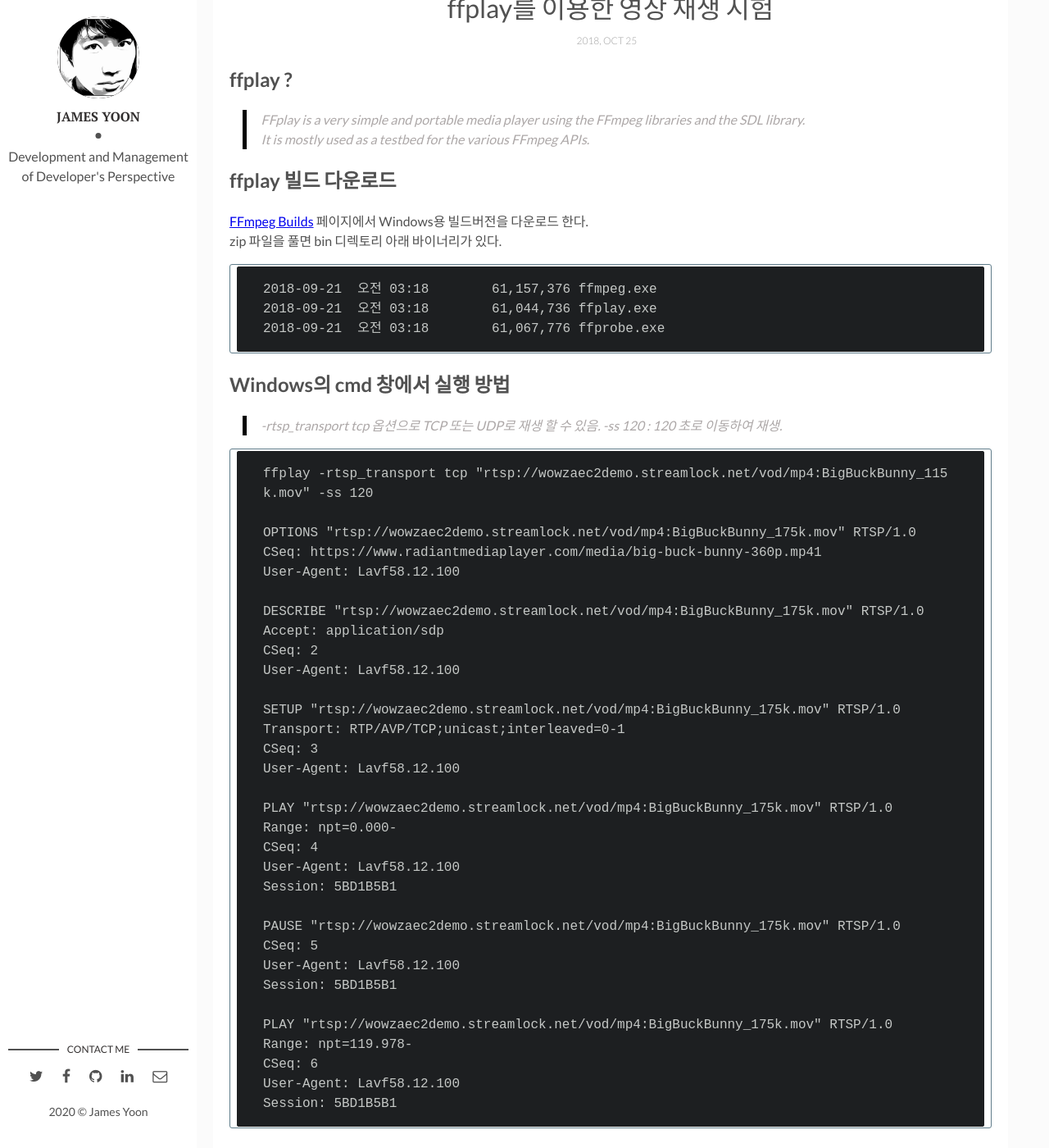
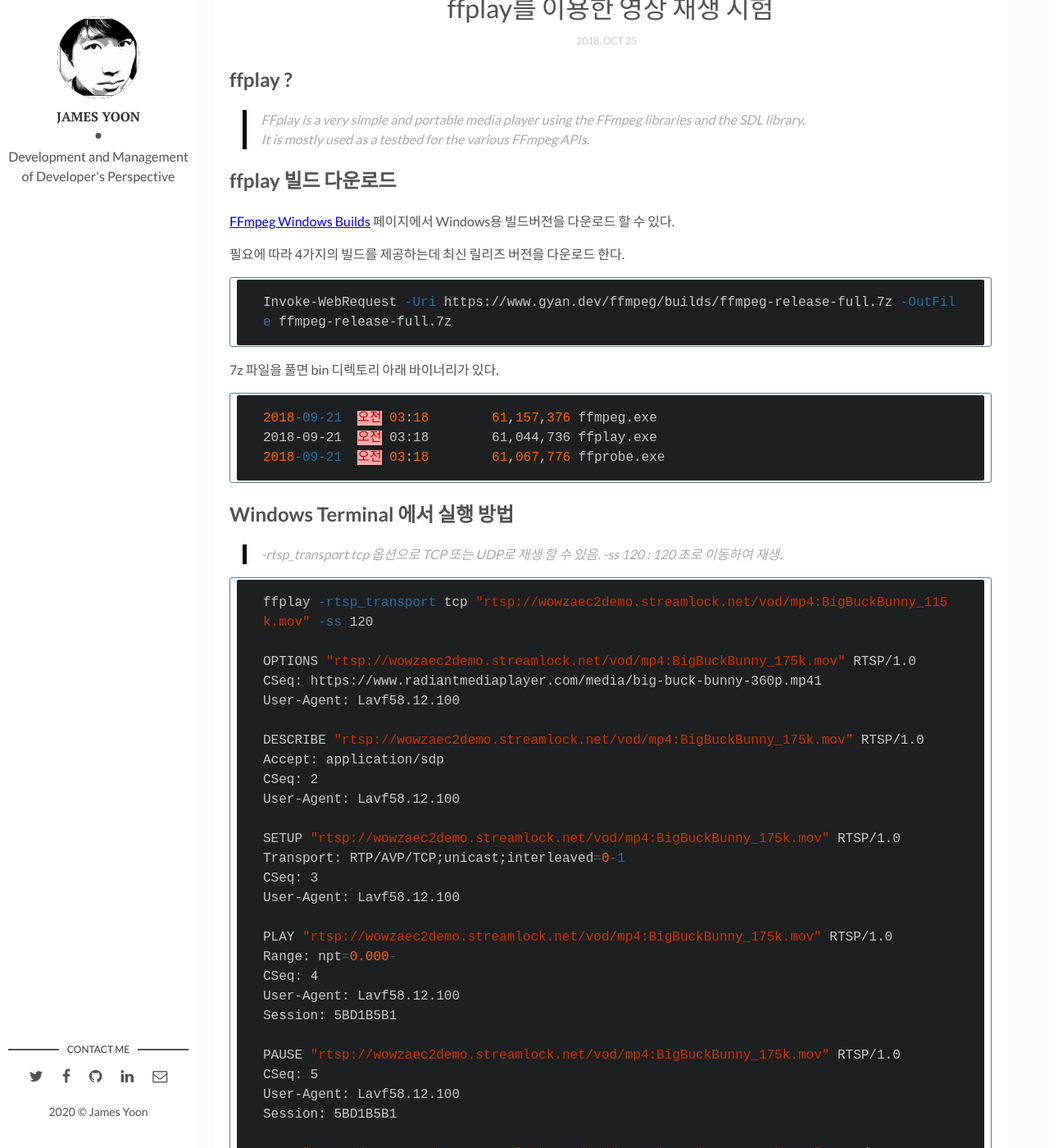
Before and after one commit to butteryoon/butteryoon.github.io, a Jekyll site: the page built from _posts/2018-10-25-ffplay.md, in a window 1280 px wide and 1400 px high, scrolled down 561 px. Shown: the whole window at 82% size. Built offline with Jekyll 4.4.1, drawn with Linux system fonts in a browser that asks for light colours; comment, search, counter and statistics services are not loaded; some of the changed text lies outside the part shown.

Commit message:
ffmpeg download 사이트 정보 변경

````diff
--- a/_posts/2018-10-25-ffplay.md
+++ b/_posts/2018-10-25-ffplay.md
@@ -15,21 +16,28 @@ categories: dev
 
 ## ffplay 빌드 다운로드
 
-[FFmpeg Builds](https://ffmpeg.zeranoe.com/builds/) 페이지에서 Windows용 빌드버전을 다운로드 한다.
-zip 파일을 풀면 bin 디렉토리 아래 바이너리가 있다.
+[FFmpeg Windows Builds](https://www.gyan.dev/ffmpeg/builds/) 페이지에서 Windows용 빌드버전을 다운로드 할 수 있다.
 
+필요에 따라 4가지의 빌드를 제공하는데 최신 릴리즈 버전을 다운로드 한다.
+
+```powershell
+Invoke-WebRequest -Uri https://www.gyan.dev/ffmpeg/builds/ffmpeg-release-full.7z -OutFile ffmpeg-release-full.7z
 ```
+
+7z 파일을 풀면 bin 디렉토리 아래 바이너리가 있다.
+
+```powershell
 2018-09-21  오전 03:18        61,157,376 ffmpeg.exe
 2018-09-21  오전 03:18        61,044,736 ffplay.exe
 2018-09-21  오전 03:18        61,067,776 ffprobe.exe
 ```
 
-## Windows의 cmd 창에서 실행 방법
+## Windows Terminal 에서 실행 방법
 
 > -rtsp_transport tcp 옵션으로 TCP 또는 UDP로 재생 할 수 있음.
 > -ss 120 : 120 초로 이동하여 재생.
 
-```
+```powershell
 ffplay -rtsp_transport tcp "rtsp://wowzaec2demo.streamlock.net/vod/mp4:BigBuckBunny_115k.mov" -ss 120
 
 OPTIONS "rtsp://wowzaec2demo.streamlock.net/vod/mp4:BigBuckBunny_175k.mov" RTSP/1.0
@@ -113,7 +121,7 @@ nVidoa Geforce의 하드웨어 가속을 사용하기 위해 cuvid 옵션을 사
 > -x 1280 -y 720 : 재생시 해상도 설정.
 
 
-```
+```powershell
 ffplay -probesize 40 -x 1280 -y 720 rtsp://wowzaec2demo.streamlock.net/vod/mp4:BigBuckBunny_175k.mov
 ```
 
@@ -121,7 +129,7 @@ ffplay -probesize 40 -x 1280 -y 720 rtsp://wowzaec2demo.streamlock.net/vod/mp4:B
 
 재생속도 시험을 위해 PTS 를 조절한다. 물론 스트리밍서버에서 해당 속도로 데이타를 전송히야 한다.
 
-```
+```powershell
 ffplay -vf "setpts=0.5*PTS" file
 ```
 
@@ -129,8 +137,8 @@ ffplay -vf "setpts=0.5*PTS" file
 
 m3u8 를 재생할 때 whitelist 관련 오류가 발생하면 -protocol_whitelist 옵션 추가.
 
-```
-❯ ffplay.exe -protocol_whitelist file,http,https,tcp,tls,crypto -i .\bunny.m3u8
+```powershell
+❯ ffplay -protocol_whitelist file,http,https,tcp,tls,crypto -i .\bunny.m3u8
 ```
 
 m3u8 내용은 아래와 같다.
````
Also changed, not shown: other parts of _posts/2018-10-25-ffplay.md (+2 -1 lines).
